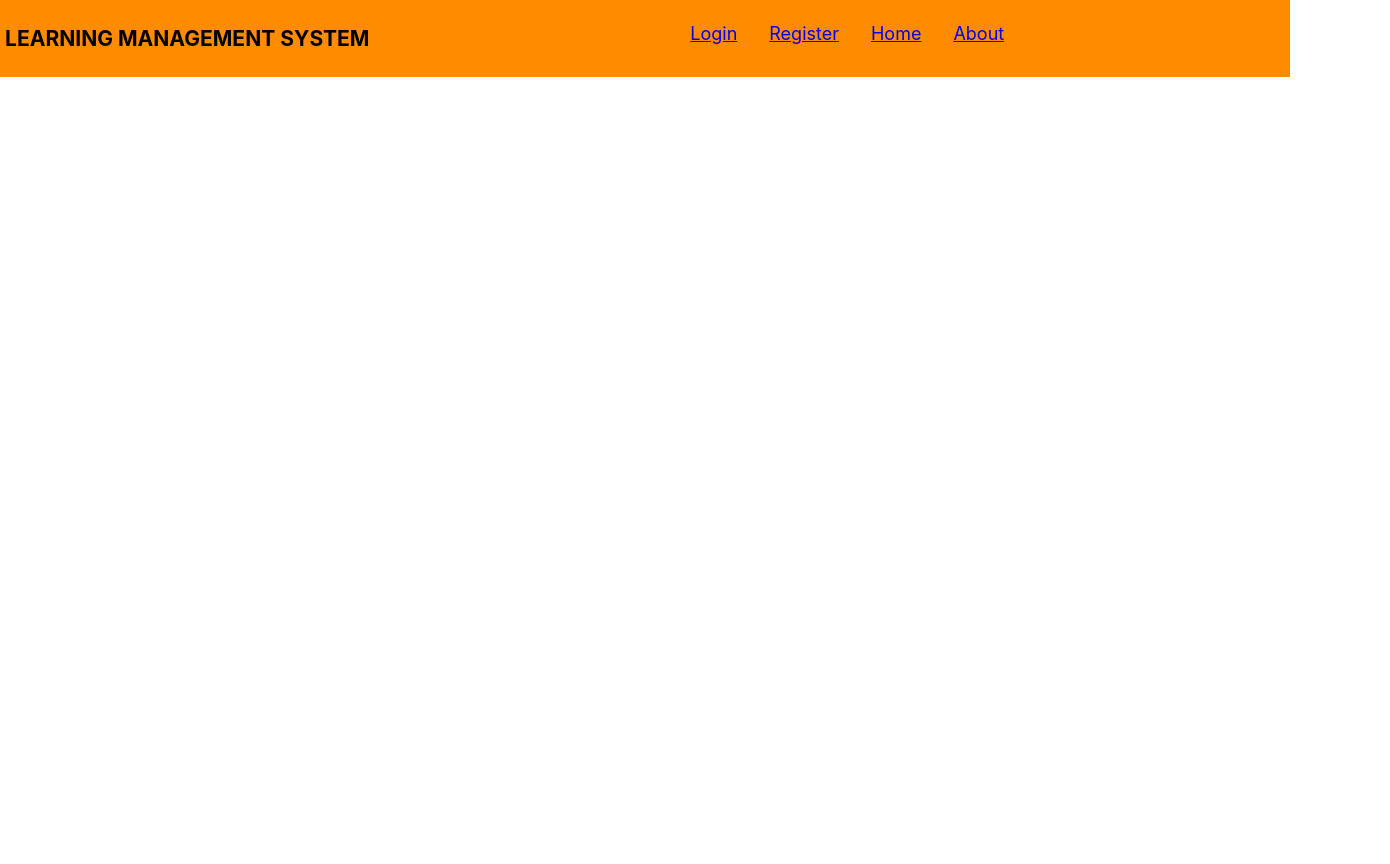
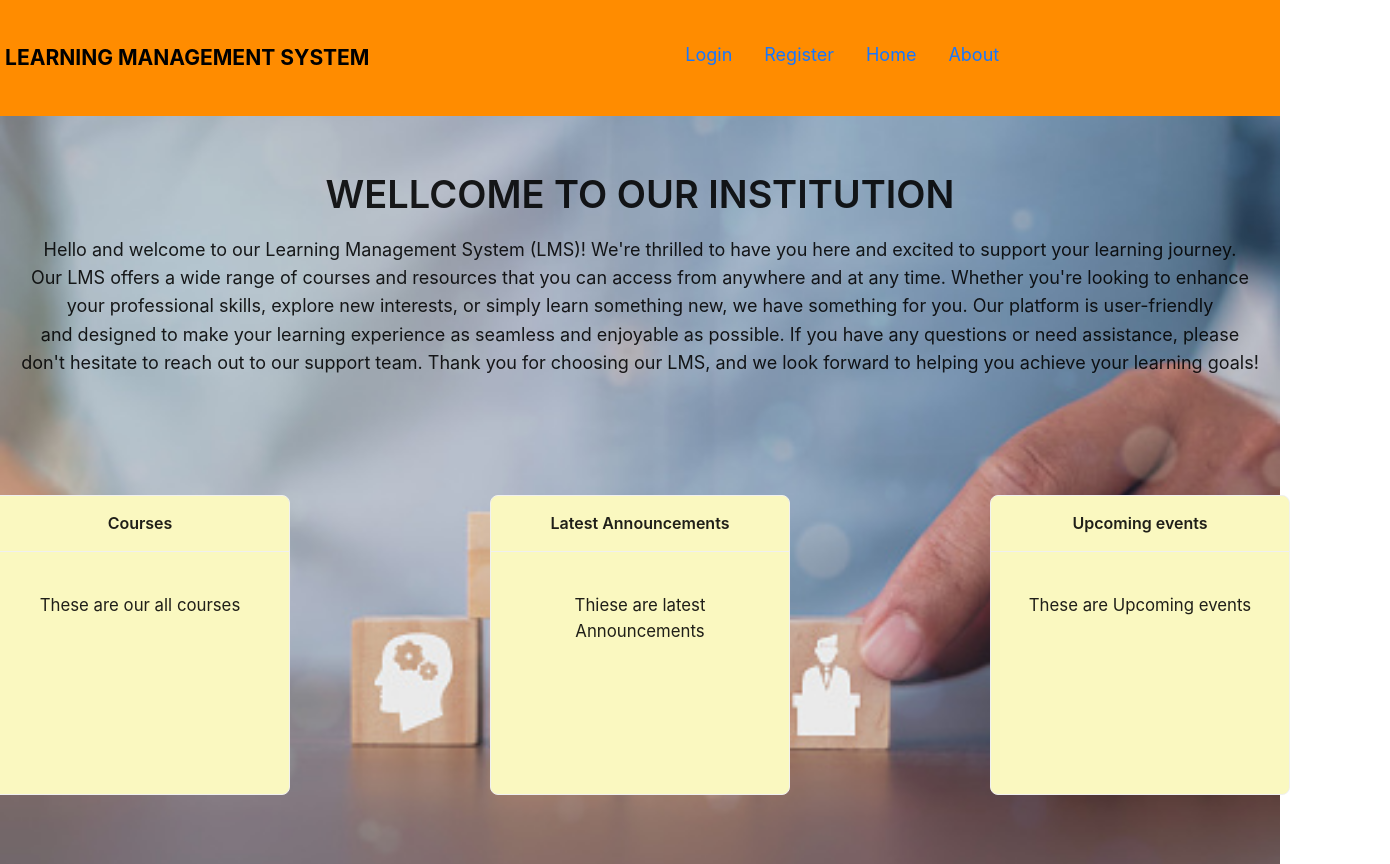
Before and after one commit to PasiduSupunsara/Teaching-based-system-UI, a React (Create React App) app: page /Home in a window 1280 px wide. Shown: the whole page, 1390 px wide, since content can reach past the window. Before the commit the page ends 821 px from the top, so only its background shows below. Built offline with nearby package versions, Linux system fonts and the light colour scheme.

Commit message:
adding new css

```diff
--- a/src/App.css
+++ b/src/App.css
@@ -71,19 +71,28 @@ button {
   align-items: center;
   width: 100vw;
   height: 100vh;
-  background: url("./Images/oie_62diWX7HQpnH.jpg");
+  background: url("./Images/istockphoto-1368145763-170667a.jpg");
+  background-size: cover;
+}
+.home{
+  display: flex;
+  justify-content: center;
+  align-items: center;
+  width: 100vw;
+  height: 100vh;
+  background: url("./Images/istockphoto-1368145763-170667a.jpg");
   background-size: cover;
 }
 
 .loginForm{
-  background-color: rgb(74, 209, 33);
+  background-color: rgba(74, 209, 33,0.3);
   box-shadow: 0px 8px 32px 0 rgba(230, 230, 235, 0.3);
   backdrop-filter: blur(1px);
   padding: 0px 16px 16px 16px;
   border-radius: 16px;
 }
 .regForm{
-  background-color: rgb(74, 209, 33);
+  background-color: rgba(74, 209, 33,0.3);
   box-shadow: 0px 8px 32px 0 rgba(230, 230, 235,0.3);
   backdrop-filter: blur(1px);
   padding: 0px 16px 16px 16px;
@@ -113,6 +122,27 @@ button {
 
 .form-container{
   display: flex;
+}
+.paragraph{
+  font-size: x-large;
+}
+
+.paragraph1{
+  font-size: large;
+}
+
+.home-card{
+  display: flex;
+
+}
+.dashboard-card{
+  margin-top: 100px;
+  font-size: larger;
+  width: 300px;
+  height: 300px;
+  margin-left: 100px;
+  margin-right: 100px;
+  background-color: #FAF8C0;
 }
 
 
--- a/src/Components/About.jsx
+++ b/src/Components/About.jsx
@@ -1,14 +1,40 @@
-import React from "react"
-import { Navbar } from "./Navbar"
+import React from "react";
+import { Outlet } from "react-router-dom";
+import {  Typography } from "antd";
+import { Layout } from "antd";
+import {Navbar} from "./Navbar";
 
-export const About = () => {
-    return (
-        <div>
-        <Navbar/>
-        <div>
 
-            <h1 className="Header">This is about page</h1>
+export const About =() => {
+  return (
+    <Layout>
+      <Layout.Header>
+        <Navbar />
+      </Layout.Header>
+      <Layout.Content>
+        <div className="home">
+          <section className="home">
+            <div className="container">
+              <div className="row">
+                <Typography className="title">
+                  <h1>WELLCOME TO OUR INSTITUTION </h1>
+                  <p className="paragraph">Welcome to our Learning Management System (LMS). We're dedicated to providing high-quality online learning solutions that help our users achieve their<br/>
+                    educational goals.Our LMS was created with the needs of both learners and educators in mind. We understand that learning is an ongoing process, and we<br/>
+                    aim to make it as convenient and effective as possible. Our platform is designed to be user-friendly, intuitive, and customizable, so that every user can<br/>
+                    have an optimal learning experience.Our team of experts has years of experience in the field of education and technology. We've worked hard to develop an<br/>
+                    LMS that not only meets the current needs of our users, but is also adaptable to changing trends and technologies. We believe that learning should be a<br/>
+                    lifelong pursuit, and our platform is built to support that belief.At our core, we are committed to empowering learners and educators alike. Our platform<br/>
+                    offers a variety of tools and resources to help learners achieve their goals, and provides educators with the tools they need to create engaging and<br/>
+                    effective online courses. We believe that education is the key to a better future, and we're proud to be a part of that journey.Thank you for choosing our<br/>
+                    LMS. We look forward to helping you achieve your educational goals, and to being a part of your learning journey.</p>
+                </Typography>
+              </div>
+            </div>
+          </section>
+          <div className="margin"></div>
+          <Outlet />
         </div>
-        </div>
-    )
+      </Layout.Content>
+    </Layout>
+  );
 }
--- a/src/Components/Home.jsx
+++ b/src/Components/Home.jsx
@@ -1,16 +1,49 @@
-import React from "react"
-import { Navbar } from "./Navbar"
-
-export const Home = () => {
-    return (
-        <div>
-            <Navbar/>
-                <h1 >This is Home page</h1>
-        </div>
+import React from "react";
+import { Outlet } from "react-router-dom";
+import { Typography ,Layout ,Card} from "antd";
+import {Navbar} from "./Navbar";
 
 
 
-
-
-    )
+export const Home =() => {
+  return (
+    <Layout>
+      <Layout.Header>
+        <Navbar />
+      </Layout.Header>
+      <Layout.Content>
+        <div className="home">
+          <section className="home">
+            <div className="container">
+              <div className="row">
+                <Typography className="title">
+                  <h1>WELLCOME TO OUR INSTITUTION </h1>
+                  <p className="paragraph1">
+                  Hello and welcome to our Learning Management System (LMS)! We're thrilled to have you here and excited to support your learning journey.<br/>
+                  Our LMS offers a wide range of courses and resources that you can access from anywhere and at any time. Whether you're looking to enhance<br/>
+                  your professional skills, explore new interests, or simply learn something new, we have something for you. Our platform is user-friendly<br/>
+                  and designed to make your learning experience as seamless and enjoyable as possible. If you have any questions or need assistance, please<br/>
+                  don't hesitate to reach out to our support team. Thank you for choosing our LMS, and we look forward to helping you achieve your learning goals!
+                  </p>
+                </Typography>
+                <div className="home-card">
+                    <Card title="Courses" className="dashboard-card">
+                      <p>These are our all courses </p>
+                    </Card>
+                    <Card title="Latest Announcements" className="dashboard-card">
+                      <p>Thiese are latest Announcements</p>
+                    </Card>
+                    <Card title="Upcoming events" className="dashboard-card">
+                      <p>These are Upcoming events</p>
+                    </Card>
+                </div>
+              </div>
+            </div>
+          </section>
+          <div className="margin"></div>
+          <Outlet />
+        </div>
+      </Layout.Content>
+    </Layout>
+  );
 }
--- a/src/Components/Student.jsx
+++ b/src/Components/Student.jsx
@@ -8,25 +8,22 @@ import { Navbar } from "./Navbar";
 
 const columns = [
   {
-    title: "Course",
+    title: "Subject",
     dataIndex: "",
     key: "",
   },
   {
-    title: "Instructor",
+    title: "Due Date",
     dataIndex: "",
     key: "",
   },
   {
-    title: "Assignments",
+    title: "Homework",
     dataIndex: "",
     key: "",
   },
-  {
-    title: "Current Grade",
-    dataIndex: "",
-    key: "",
-  },
+
+
 ];
 
 export const Student = () => {
@@ -37,7 +34,7 @@ export const Student = () => {
       </Layout.Header>
       <Layout.Content>
         <div style={{ padding: "50px" }}>
-          <h2 style={{ color: "#1eb2a6" }}>Overview</h2>
+
           <Table
             style={{ borderBlockEndWidth: "5px", marginTop: 50 }}
             dataSource={""}
--- a/src/Components/Teacher.jsx
+++ b/src/Components/Teacher.jsx
@@ -57,7 +57,7 @@ export const Teacher = () => {
   let tokenJson = JSON.parse(localStorage.getItem('login'));
 
   useEffect(()=>{
-    let token = "Bearer "+ tokenJson.token;
+    let token = "Bearer "+ tokenJson.accessToken;
       fetch("http://localhost:8080/getAllStudent",{
         method:"GET",
         headers:{"Authorization":token
```
Also changed, not shown: src/Images/istockphoto-1368145763-170667a.jpg (added), src/Images/png-transparent-learning-management-system-education-lms.png (added).
